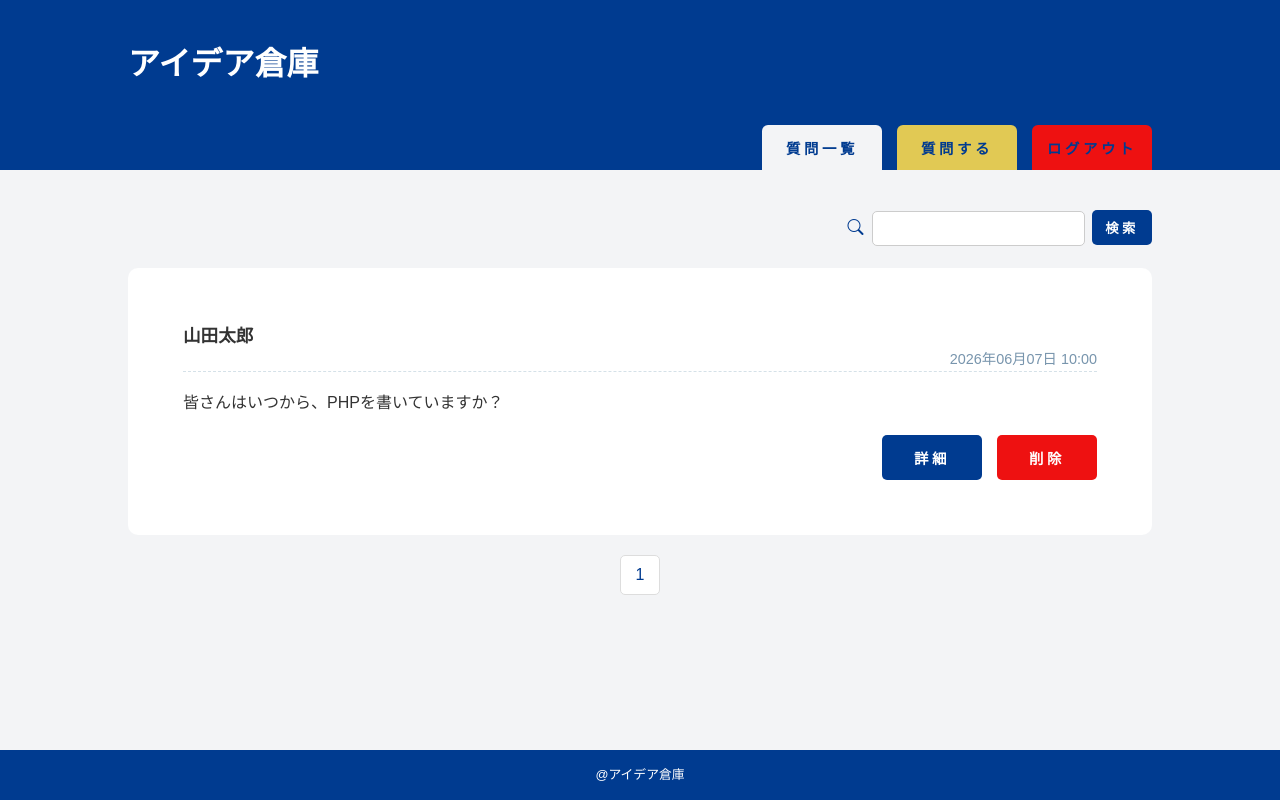
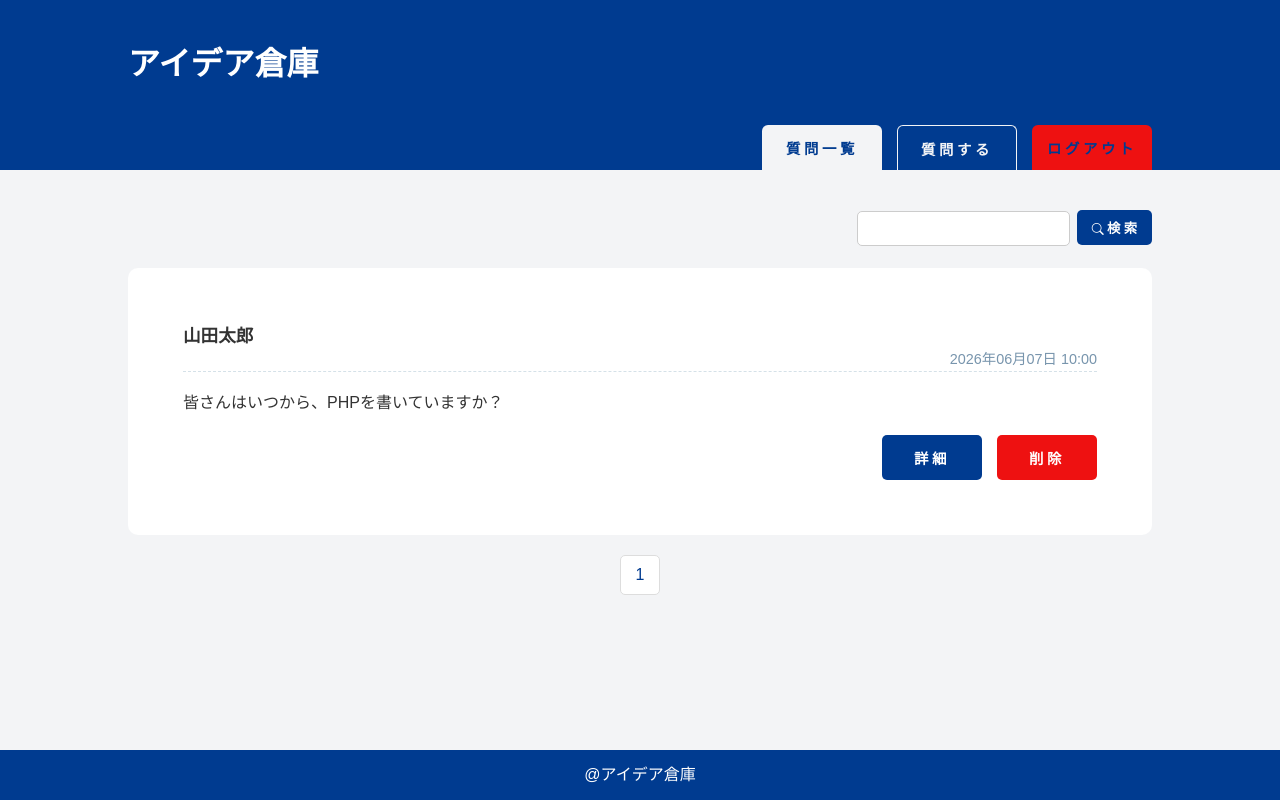
Before and after one commit to MiryuuFurukawa/team1, a PHP site: page /questions.php in a window 1280 px wide. Run offline with PHP 8.4, Linux system fonts and the light colour scheme; a user stored in the database is signed in; data comes from the database, SQL or seed files in the repository.

Commit message:
ヘッダーをちょっと変えました！のびます！

```diff
--- a/questions.php
+++ b/questions.php
@@ -74,11 +74,10 @@ $offset = ($page - 1) * $num;
     <main>
             <div class="search-container">
                 <div class="search-form">
-                    <i class="bi bi-search" aria-hidden="true"></i>
                     <form action="questions.php" method="GET">
                         <input type="search" name="keyword"
                             value="<?= htmlspecialchars($keyword, ENT_QUOTES, 'UTF-8') ?>" maxlength="20">
-                        <input type="submit" value="検索">
+                        <button type="submit"><i class="bi bi-search" aria-hidden="true"></i>検索</button>
                         <!--<?php if ($keyword !== ''): ?>
                 <a href="questions.php">検索解除</a>
             <?php endif; ?> -->
--- a/style.css
+++ b/style.css
@@ -98,27 +98,24 @@ header h1 {
     padding-top: 40px;
 }
 
-
 header h1 a:link,
 header h1 a:visited,
 header h1 a:active {
     color: #FFF;
 }
 
-header h1 a:hover {
-    color: #E1C954;
-}
-
 /* Bootstrap icon用 */
 .bi {
-    color: #003B90;
+    font-size: 12px;
+    color: #FFF;
+    margin-left: 3px;
 }
 
 
 /* ヘッダーのボタン */
 .header-btn {
     display: flex;
-    align-items: end;
+    align-items: flex-end;
     gap: 15px;
     align-self: flex-end;
 }
@@ -136,9 +133,10 @@ header h1 a:hover {
 
 #other-btn{
     font-size: 0.9rem;
-    background-color: #E1C954;
-    color: #003B90;
-    border: none;
+    background-color: #003B90;
+    color: #F3F4F6;
+    border: 1px solid;
+    border-bottom: none;
     padding: 12px 15px;
     border-radius: 6px 6px 0 0;
     width: 120px;
@@ -156,8 +154,7 @@ header h1 a:hover {
     border-radius: 6px 6px 0 0;
 }
 
-#other-btn:hover,
-#logout-btn:hover,
+/* ボタンオンマウスで半透明にする */
 #login-btn:hover,
 .userAdd:hover,
 #detail-btn:hover,
@@ -165,9 +162,28 @@ header h1 a:hover {
 #entry-btn:hover,
 #answer-btn:hover,
 #edit-btn:hover,
-.search-form input[type="submit"]:hover
- {
+.search-form button[type="submit"]:hover {
     opacity: 0.7;
+}
+
+/* オンマウスで色変える */
+#other-btn:hover {
+    background-color: #004099;
+}
+
+#logout-btn:hover {
+    background-color: #FF0000;
+}
+
+#other-btn,
+#logout-btn {
+    height: 45px;
+    transition: height 0.3s ease, background-color 0.3s ease;
+}
+
+#other-btn:hover,
+#logout-btn:hover {
+    height: 50px;
 }
 
 /* メイン画面 */
@@ -210,12 +226,19 @@ h2 {
     border-radius: 5px;
 }
 
-.search-form input[type="submit"] {
-    width: 60px;
-    height: 35px;
+.search-form button[type="submit"] {
+    color: #FFF;
+    text-align: center;
+    font-weight: 600;
     margin-left: 3px;
     padding: 0;
+    border: none;
+    cursor: pointer;
+    background-color: #003B90;
     border-radius: 5px;
+    letter-spacing: 0.25em;
+    width: 75px;
+    height: 35px;
 }
 
 .search-form span {
@@ -410,14 +433,13 @@ h2 {
 
 /* フッター */
 footer {
-    font-size: 0.8rem;
     position: relative;
     color: #FFF;
     background-color: #003B90;
     text-align: center;
     height: 50px;
     flex-shrink: 0;
-    padding: 15px 0;
+    padding: 13px 0;
 }
 
 /* ページング処理 */
@@ -464,9 +486,6 @@ footer {
   pointer-events: none;
 }
 
-
-
-
 /* 戻るボタン */
 .return-btn {
     position: absolute;
```
